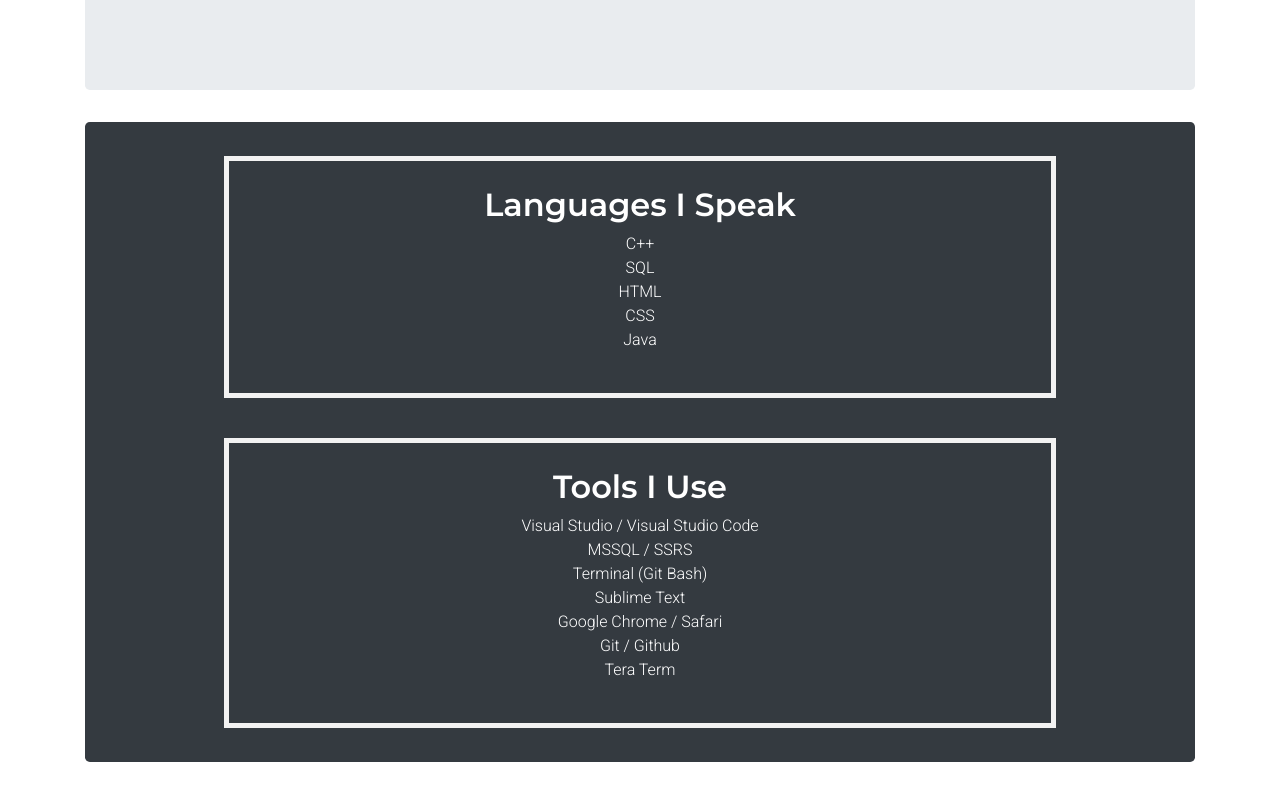
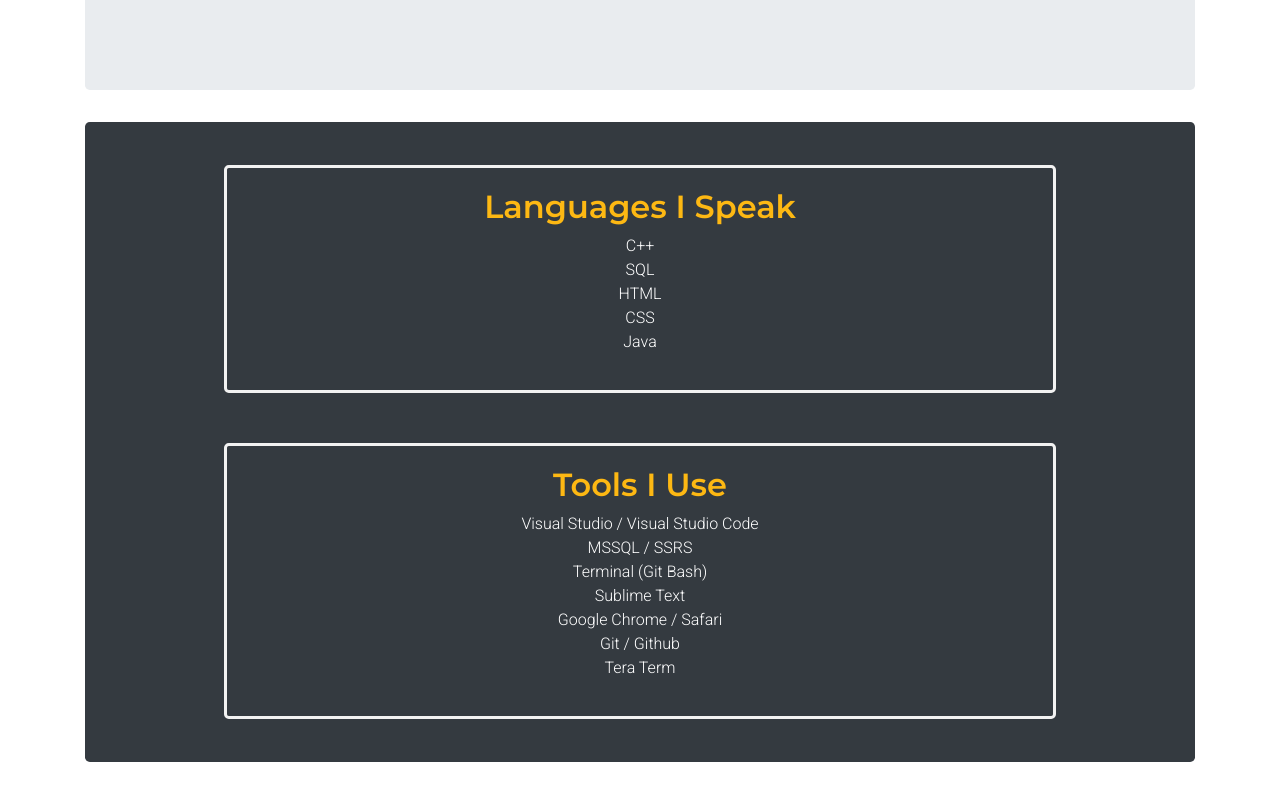
Before and after one commit to aeusjoshua/fcb-portfolio, a plain HTML site: page index.html in a window 1280 px wide. Shown: the part 622-1422 px from the top of the page. Drawn offline with nearby package versions, Linux system fonts and the light colour scheme.

Commit message:
Highlight header texts

```diff
--- a/css/style.css
+++ b/css/style.css
@@ -37,9 +37,14 @@
 .tools {
 	color: white;
 	/* Create a nice and clean section for tools */
-	padding: 25px;
+	padding: 20px;
 	/*height: 200px;*/
-	border:  5px solid #f2f2f2;
-	margin: 20px;
+	border:  3px solid #f2f2f2;
+	border-radius: 0.3rem;
+	margin: 25px;
 	width: 75%;
 }
+
+h2 {
+	color: #FDB813;
+}
```
